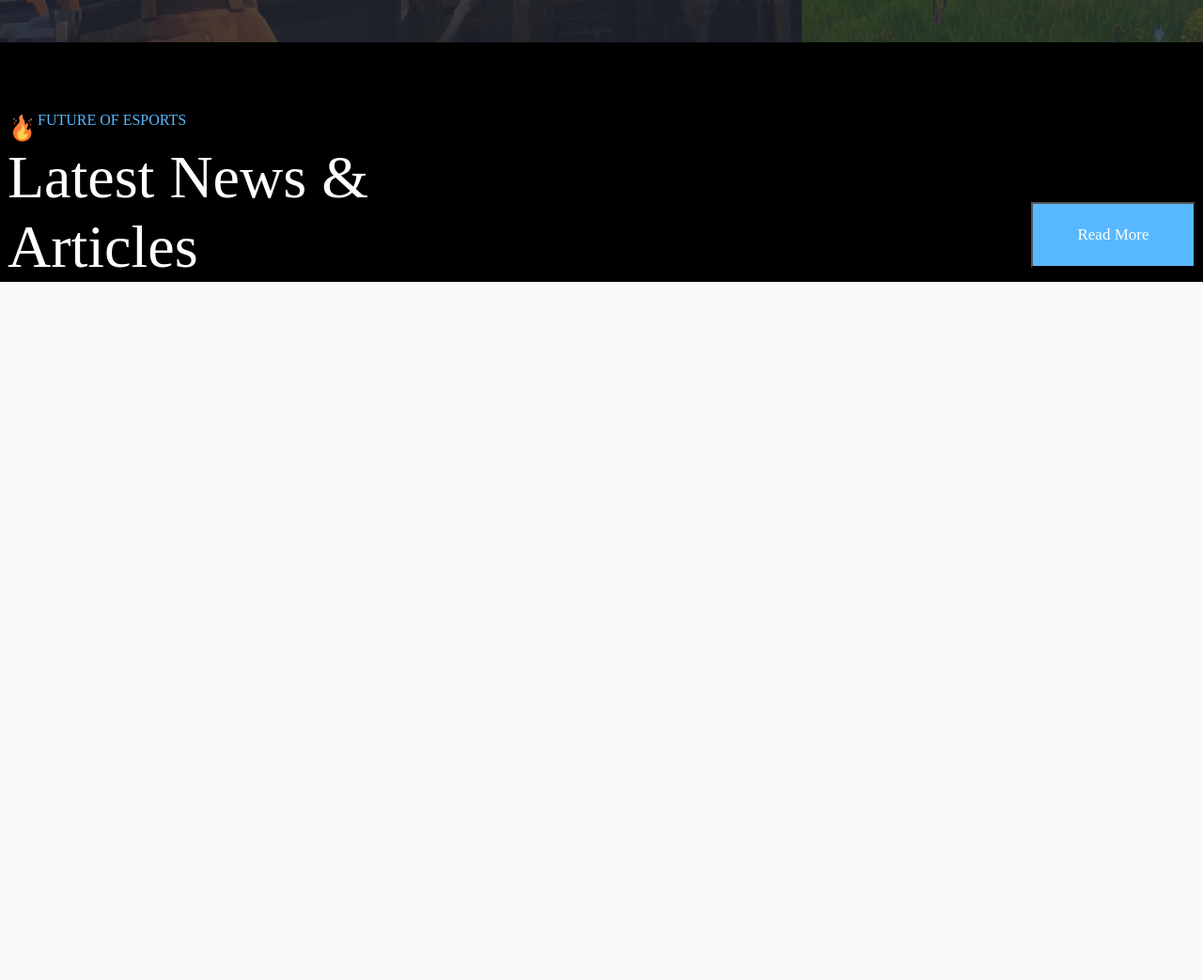
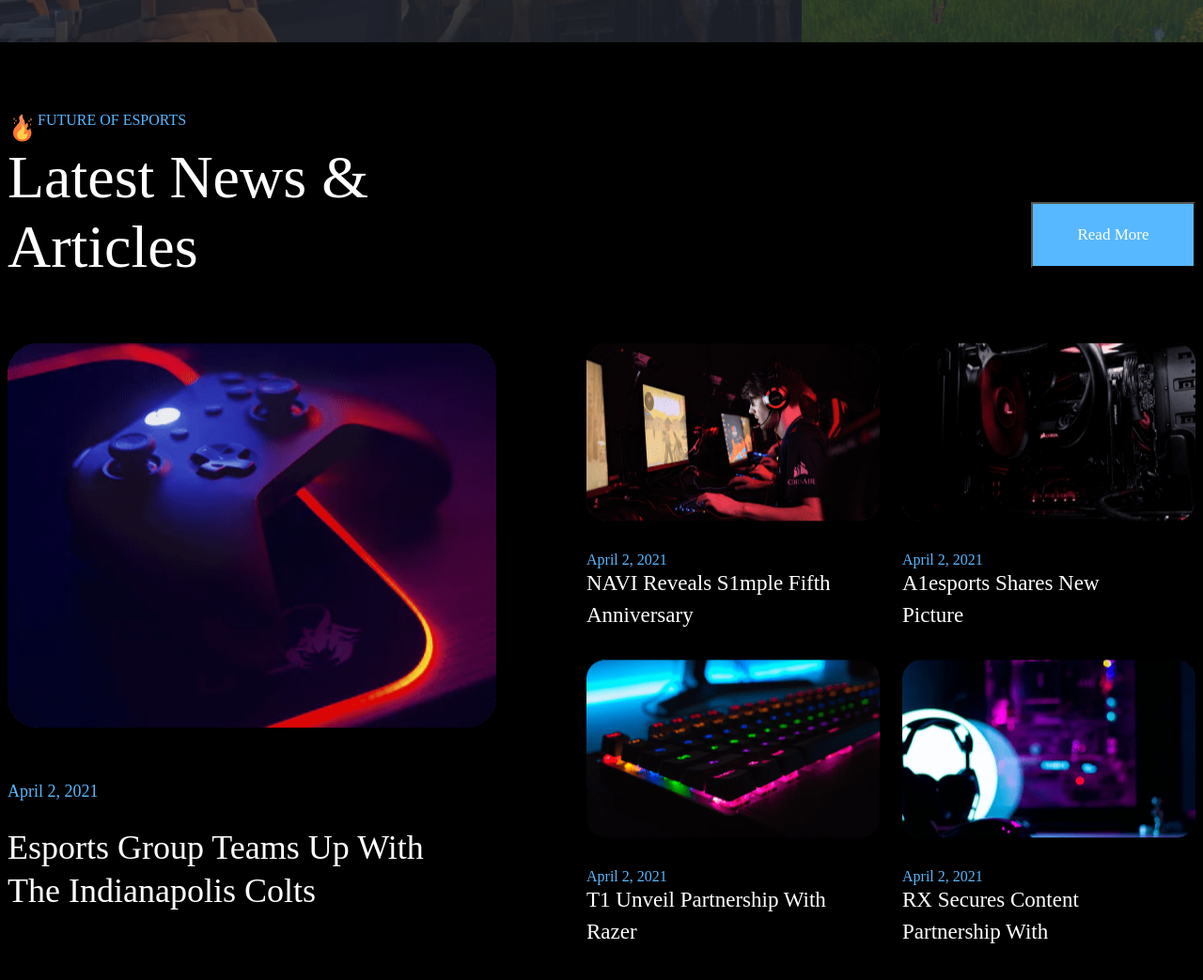
Before and after one commit to Muhammaddiyor007/n38-homework13, a plain HTML site: page index.html in a window 1280 px wide. Shown: the part 4034-5077 px from the top of the page at 94% size. Before the commit the page ends 4334 px from the top, so only its background shows below. Drawn offline with Linux system fonts and the light colour scheme.

Commit message:
n38-homework13

```diff
--- a/css/main.css
+++ b/css/main.css
@@ -439,6 +439,84 @@
     text-transform: capitalize;
 }
 
+.end-bottom {
+    display: flex;
+    width: 100%;
+    height: 802px;
+    padding-top: 65px;
+    justify-content: space-between;
+
+}
+
+.end-bottom-left p {
+    color: #57B8FF;
+    font-family: Orbitron;
+    font-size: 18px;
+    font-style: normal;
+    font-weight: 400;
+    line-height: 18px;
+    padding-top: 55px;
+}
+
+.end-bottom-left h2 {
+    max-width: 457px;
+    color: #FFF;
+    font-family: Orbitron;
+    font-size: 36px;
+    font-style: normal;
+    font-weight: 400;
+    line-height: 46px;
+    /* 127.778% */
+    text-transform: capitalize;
+    padding-top: 28px;
+}
+
+.end-bottom-img {
+    max-width: 648px;
+}
+
+.end-bottom-img img {
+    width: 100%;
+    height: 410px;
+}
+
+
+
+.right-top {
+    display: flex;
+    justify-content: space-between;
+    gap: 24px;
+}
+
+.right-bottom {
+    display: flex;
+    justify-content: space-between;
+    padding-top: 30px;
+}
+
+.end-bottom-right p {
+    width: 116px;
+    color: #57B8FF;
+    font-family: Orbitron;
+    font-size: 16px;
+    font-style: normal;
+    font-weight: 400;
+    line-height: 16px;
+    padding-top: 30px;
+}
+
+.end-bottom-right h2 {
+    width: 268px;
+    color: #FFF;
+    font-family: Orbitron;
+    font-size: 23px;
+    font-style: normal;
+    font-weight: 400;
+    line-height: 34px;
+    /* 147.826% */
+    text-transform: capitalize;
+}
+
 @media screen and (max-width:1100px) {
     .sponsors {
         flex-wrap: wrap;
@@ -484,8 +562,12 @@
 
     .end-top {
         margin-top: 1500px;
+        flex-wrap: wrap;
     }
 
+    .end-bottom {
+        flex-wrap: wrap;
+    }
 }
 
 @media screen and (max-width:550px) {
@@ -497,6 +579,20 @@
         margin-left: 85px;
     }
 
+    .right-top {
+        flex-wrap: wrap;
+        justify-content: center;
+    }
+
+    .right-bottom {
+        flex-wrap: wrap;
+        justify-content: center;
+    }
+
+    .end-bottom {
+        height: 2000px;
+    }
+
 
 
 }
--- a/index.html
+++ b/index.html
@@ -241,7 +241,7 @@
             </div>
         </section>
         <section class="end">
-            <div class="container">
+            <div class="container end">
                 <div class="end-top">
                     <div>
                         <div class="end-feir">
@@ -253,6 +253,48 @@
                     </div>
                     <div class="button">
                         <button><a href="#">Read More</a></button>
+
+                    </div>
+
+                </div>
+                <div class="end-bottom">
+                    <div class="end-bottom-left">
+                        <div class="end-bottom-img">
+                            <img src="images/joistic.png" alt="">
+
+                        </div>
+                        <p>April 2, 2021</p>
+                        <h2>Esports Group teams up with the Indianapolis Colts</h2>
+
+                    </div>
+                    <div class="end-bottom-right">
+                        <div class="right-top">
+                            <div class="right-top-left">
+                                <img src="images/1.png" alt="">
+                                <p>April 2, 2021</p>
+                                <h2>NAVI reveals s1mple fifth anniversary</h2>
+
+                            </div>
+                            <div class="right-top-right">
+                                <img src="images/2.png" alt="">
+                                <p>April 2, 2021</p>
+                                <h2>A1esports Shares new picture</h2>
+
+                            </div>
+
+                        </div>
+                        <div class="right-bottom">
+                            <div class="right-bottom-">
+                                <img src="images/3.png" alt="">
+                                <p>April 2, 2021</p>
+                                <h2>T1 unveil partnership with Razer</h2>
+                            </div>
+                            <div class="right-bottom-right">
+                                <img src="images/4.png" alt="">
+                                <p>April 2, 2021</p>
+                                <h2>RX secures content partnership with</h2>
+                            </div>
+                        </div>
 
                     </div>
 
```
Also changed, not shown: css/footer.css (added), images/1.png (added), images/2.png (added), images/3.png (added), images/4.png (added), images/joistic.png (added).
